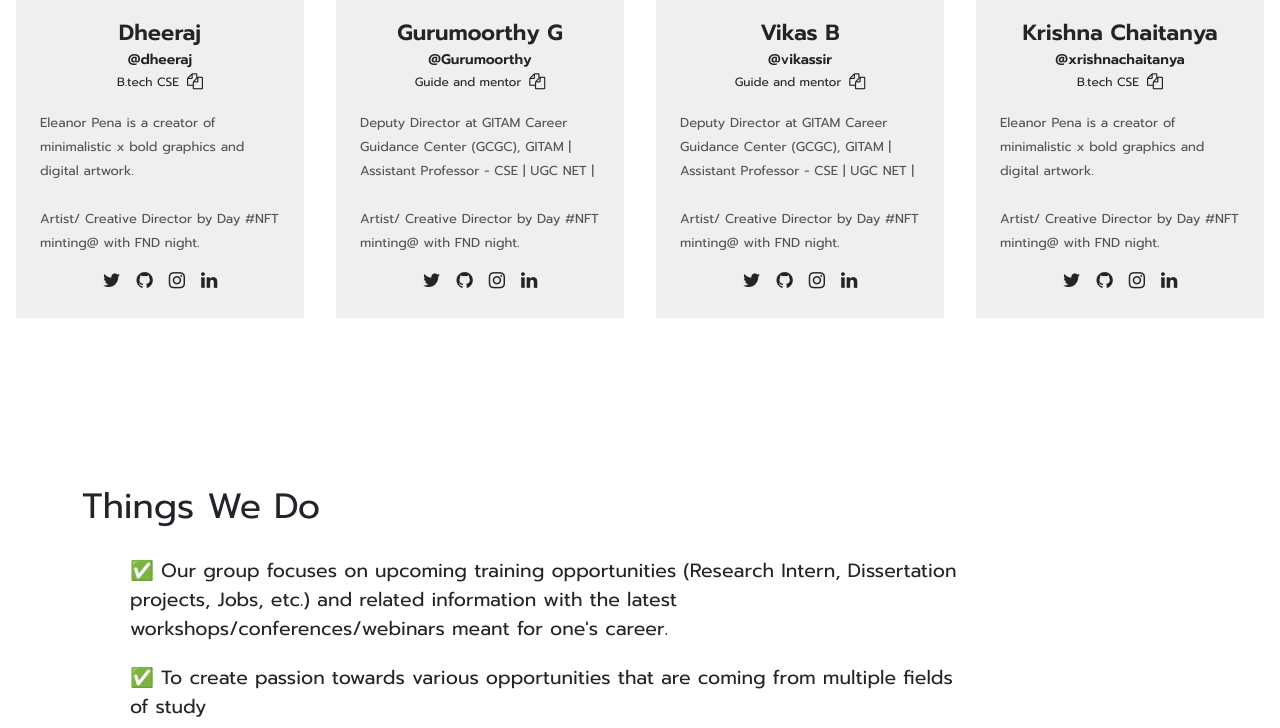
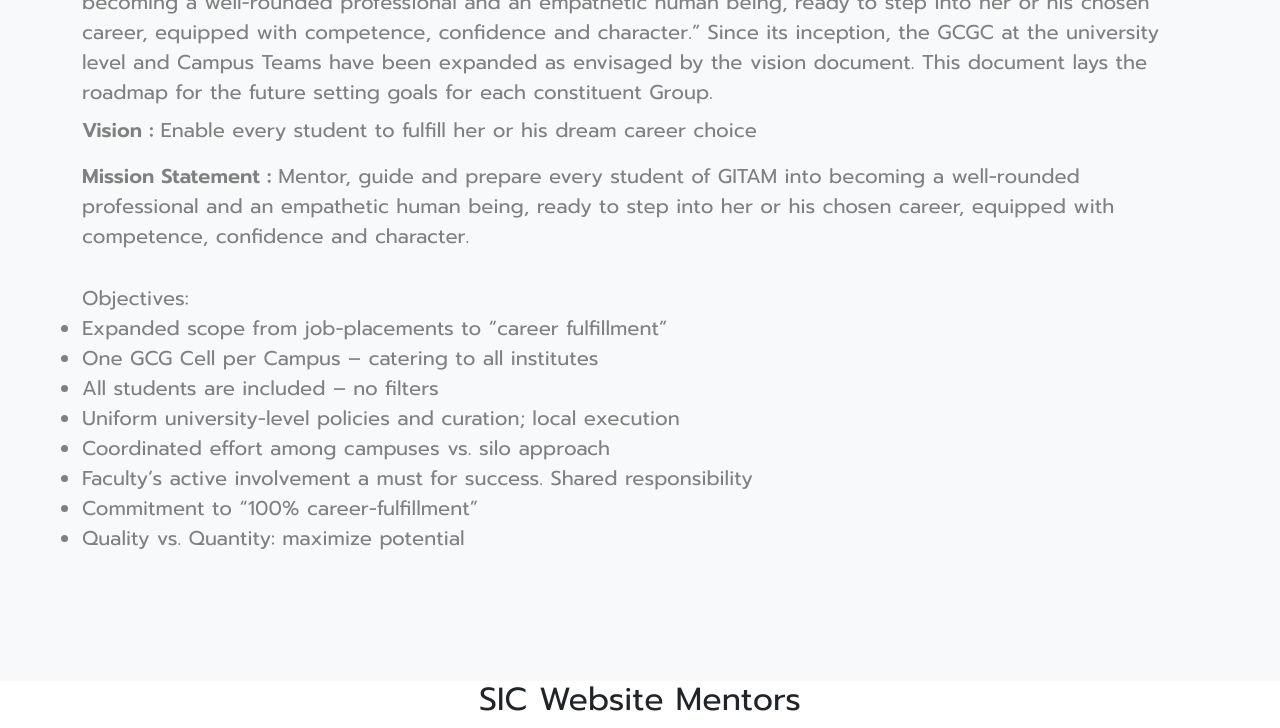
Before and after one commit to Dheerajdoppalapudi/Summer-Internship-Club-Website, a Django app: page / in a window 1280 px wide. Shown: the part 1537-2265 px from the top of the page. Run offline with Django 4.2, Linux system fonts and the light colour scheme.

Commit message:
about gcgc added

```diff
--- a/sicwebapp/page/templates/page/about.html
+++ b/sicwebapp/page/templates/page/about.html
@@ -253,28 +253,45 @@ hr .new1 {
     </div>
   </div>
 </div>
+<div class="bg-light">
+  <div class="container py-5">
+    <div class="row h-100 align-items-center pt-5 pb-5 asliaboutus lead">
+
+        <h1 class="font-weight-light">GCGC 🤝</h1>
+        <p class="lead mb-2 ">
+          GCGC was established in 2020 as a new strategic Center focused on guiding, training and assisting students in finding careers of their choice. Its mission is to “Mentor, guide and prepare every student of GITAM into becoming a well-rounded professional and an empathetic human being, ready to step into her or his chosen career, equipped with competence, confidence and character.”  Since its inception, the GCGC at the university level and Campus Teams have been expanded as envisaged by the vision document. This document lays the roadmap for the future setting goals for each constituent Group.
+        </p>
+        <p><b>Vision : </b>Enable every student to fulfill her or his dream career choice</p>
+        <p><b>Mission Statement : </b>Mentor, guide and prepare every student of GITAM into becoming a well-rounded professional and an empathetic human being, ready to step into her or his chosen career, equipped with competence, confidence and character.</p>
+        <p>
+          <ul>
+            Objectives:
+            <li>Expanded scope from job-placements to “career fulfillment”</li>
+            <li>One GCG Cell per Campus – catering to all institutes</li>
+            <li>All students are included – no filters</li>
+            <li>Uniform university-level policies and curation; local execution</li>
+            <li>Coordinated effort among campuses vs. silo approach</li>
+            <li>Faculty’s active involvement a must for success. Shared responsibility</li>
+            <li>Commitment to “100% career-fulfillment”</li>
+            <li>Quality vs. Quantity: maximize potential</li>
+          </ul>
+        </p>
+    </div>
+  </div>
+</div>
 <div class="developerContainer">
   <div class="devHeading">
-  <h2>SIC Website Developers 💻</h2>
+    <h2>SIC Website Mentors</h2>
   </div>
 <div class="developers">
 
+
 <div class="container mt-4 mb-4 p-3 d-flex justify-content-center">
     <div class="carddev p-4">
-        <div class=" image d-flex flex-column justify-content-center align-items-center"> <button > <img src="https://avatars.githubusercontent.com/u/63925819?v=4" height="150" width="150" /></button> <span class="name mt-3">Dheeraj</span> <span class="idd">@dheeraj</span>
-            <div class="d-flex flex-row justify-content-center align-items-center gap-2"> <span class="idd1">B.tech CSE</span> <span><i class="fa fa-copy"></i></span> </div>
-            <div class="text mt-3"> <span>Eleanor Pena is a creator of minimalistic x bold graphics and digital artwork.<br><br> Artist/ Creative Director by Day #NFT minting@ with FND night. </span> </div>
-            <div class="gap-3 mt-3 icons d-flex flex-row justify-content-center align-items-center"> <span><i class="fa fa-twitter"></i></span> <span><i class="fa fa-github"></i></span> <span><i class="fa fa-instagram"></i></span> <span><i class="fa fa-linkedin"></i></span> </div>
-
-        </div>
-    </div>
-</div>
-<div class="container mt-4 mb-4 p-3 d-flex justify-content-center">
-    <div class="carddev p-4">
-        <div class=" image d-flex flex-column justify-content-center align-items-center"> <button > <img src="https://media-exp1.licdn.com/dms/image/C5603AQGEw0BaoJsZ4A/profile-displayphoto-shrink_800_800/0/1517458148957?e=2147483647&v=beta&t=z0VZVtu3TTVoQKUcqyMSReyjcicRJXAnLkkOW079kds" height="150" width="150" /></button> <span class="name mt-3">Gurumoorthy G</span> <span class="idd">@Gurumoorthy</span>
+        <div class=" image d-flex flex-column justify-content-center align-items-center"> <button > <img src="https://media-exp1.licdn.com/dms/image/C5603AQGEw0BaoJsZ4A/profile-displayphoto-shrink_800_800/0/1517458148957?e=2147483647&v=beta&t=z0VZVtu3TTVoQKUcqyMSReyjcicRJXAnLkkOW079kds" height="150" width="150" /></button> <span class="name mt-3">Gurumoorthy Gangadharan</span> <span class="idd">@Gurumoorthy</span>
             <div class="d-flex flex-row justify-content-center align-items-center gap-2"> <span class="idd1">Guide and mentor</span> <span><i class="fa fa-copy"></i></span> </div>
-            <div class="text mt-3"> <span>Deputy Director at GITAM Career Guidance Center (GCGC), GITAM | Assistant Professor - CSE | UGC NET |<br><br> Artist/ Creative Director by Day #NFT minting@ with FND night. </span> </div>
-            <div class="gap-3 mt-3 icons d-flex flex-row justify-content-center align-items-center"> <span><i class="fa fa-twitter"></i></span> <span><i class="fa fa-github"></i></span> <span><i class="fa fa-instagram"></i></span> <span><i class="fa fa-linkedin"></i></span> </div>
+            <div class="text mt-3"> <span>Deputy Director at GITAM Career Guidance Center (GCGC), GITAM | Assistant Professor - CSE | UGC NET </span> </div>
+            <div class=" d-flex mt-2"> <button class="btn1 btn-dark">Connect</button> </div>
 
         </div>
     </div>
@@ -283,8 +300,24 @@ hr .new1 {
   <div class="carddev p-4">
       <div class=" image d-flex flex-column justify-content-center align-items-center"> <button > <img src="https://media-exp1.licdn.com/dms/image/C5603AQG5M1-Yvr2LXQ/profile-displayphoto-shrink_800_800/0/1647499890525?e=1654128000&v=beta&t=YCFySz-NX6xikLSeC4KqydsUe-CmITj09eFgvqwHmIQ" height="150" width="150" /></button> <span class="name mt-3">Vikas B</span> <span class="idd">@vikassir</span>
           <div class="d-flex flex-row justify-content-center align-items-center gap-2"> <span class="idd1">Guide and mentor</span> <span><i class="fa fa-copy"></i></span> </div>
-          <div class="text mt-3"> <span>Deputy Director at GITAM Career Guidance Center (GCGC), GITAM | Assistant Professor - CSE | UGC NET |<br><br> Artist/ Creative Director by Day #NFT minting@ with FND night. </span> </div>
+          <div class="text mt-3"> <span>Deputy Director at GITAM Career Guidance Center (GCGC), GITAM | Assistant Professor - CSE | UGC NET | </span> </div>
+          <div class=" d-flex mt-2"> <button class="btn1 btn-dark">Connect</button> </div>
+      </div>
+  </div>
+</div>
+
+</div>
+<div class="devHeading">
+<h2>SIC Website Developers 💻</h2>
+</div>
+<div class="developers">
+  <div class="container mt-4 mb-4 p-3 d-flex justify-content-center">
+    <div class="carddev p-4">
+        <div class=" image d-flex flex-column justify-content-center align-items-center"> <button > <img src="https://avatars.githubusercontent.com/u/63925819?v=4" height="150" width="150" /></button> <span class="name mt-3">Dheeraj</span> <span class="idd">@dheeraj</span>
+            <div class="d-flex flex-row justify-content-center align-items-center gap-2"> <span class="idd1">B.tech CSE</span> <span><i class="fa fa-copy"></i></span> </div>
+            <div class="text mt-3"> <span>Eleanor Pena is a creator of minimalistic x bold graphics and digital artwork.<br><br> Artist/ Creative Director by Day #NFT minting@ with FND night. </span> </div>
             <div class="gap-3 mt-3 icons d-flex flex-row justify-content-center align-items-center"> <span><i class="fa fa-twitter"></i></span> <span><i class="fa fa-github"></i></span> <span><i class="fa fa-instagram"></i></span> <span><i class="fa fa-linkedin"></i></span> </div>
+
         </div>
     </div>
 </div>
--- a/sicwebapp/page/templates/page/base.html
+++ b/sicwebapp/page/templates/page/base.html
@@ -282,6 +282,13 @@
         padding-top: 200px;
         padding-bottom: 5px;
       }
+      .widget_wrapper {
+        display: block;
+        box-sizing: border-box;
+        height: 500px;
+        background-color: #5050ee;
+        clip-path: ellipse(108% 100% at 66.24% 100%);
+      }
     </style>
   </head>
   <link rel="preconnect" href="https://fonts.googleapis.com" />
@@ -464,12 +471,7 @@
       </div>
     </section>
     <footer class="deneb_footer">
-      <div
-        class="widget_wrapper"
-        style="
-          background-image: url(http://demo.tortoizthemes.com/deneb-html/deneb-ltr/assets/images/footer_bg.png);
-        "
-      >
+      <div class="widget_wrapper">
         <div class="container">
           <div class="row">
             <div class="col-lg-4 col-md-6 col-12">
```
Lines whose indentation alone changed are shown as unchanged.
